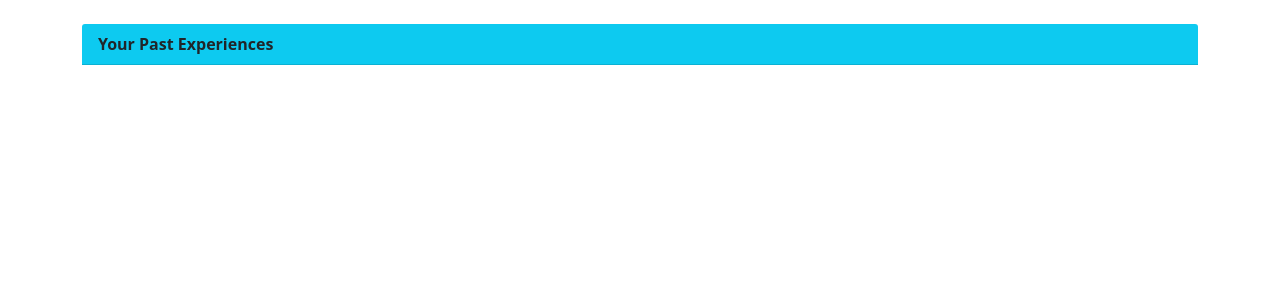
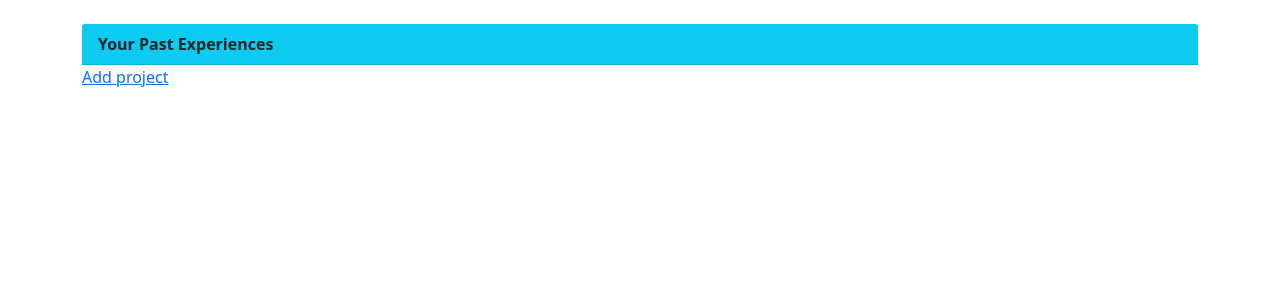
Before and after one commit to MayankGeek/PortfolioBuilder, a Django app: page /experience_details_page/62/ in a window 1280 px wide. Shown: the part 56-356 px from the top of the page. Run offline with Django 4.2, Linux system fonts and the light colour scheme; data comes from the database, SQL or seed files in the repository; both versions use the stored data as it was after the commit.

Commit message:
added backend for add_project_form

```diff
--- a/PortfolioBuilder/Home/urls.py
+++ b/PortfolioBuilder/Home/urls.py
@@ -20,7 +20,7 @@ urlpatterns = [
     path('expertise_details_page/',views.expertise_details_page,name='expertise_details_page'),
     path('add_experience_form/<slug>/',views.add_experience_form,name='add_experience_form'),
     path('experience_details_page/<slug>/',views.experience_details_page,name='experience_details_page'),
-    path('add_project_form/',views.add_project_form,name='add_project_form'),
+    path('add_project_form/<slug>/',views.add_project_form,name='add_project_form'),
     path('project_details_page/',views.project_details_page,name='project_details_page'),
     path('user_portfolios/',views.user_portfolios,name='user_portfolios'),
 ]
--- a/PortfolioBuilder/Home/views.py
+++ b/PortfolioBuilder/Home/views.py
@@ -1,7 +1,7 @@
 from django.shortcuts import render,HttpResponse,redirect,get_object_or_404
-from .forms import UserInfoForm,AddSkillForm,EducationForm,ExperienceForm
+from .forms import UserInfoForm,AddSkillForm,EducationForm,ExperienceForm,ProjectForm
 from django.contrib.auth.decorators import login_required
-from Home.models import UserInfo,Skill,Education,Experience
+from Home.models import UserInfo,Skill,Education,Experience,Project
 from django.contrib import messages
 
 # Create your views here.
@@ -90,7 +90,6 @@ def skill_details_page(request,slug):
 @login_required
 def add_education_form(request, slug):
     if request.method == "POST":
-
         form = EducationForm(request.POST)
         slug = UserInfo.objects.get(user=request.user, slug=slug)
         if form.is_valid():
@@ -166,8 +165,37 @@ def experience_details_page(request,slug):
     experience_details=Experience.objects.filter(slug__slug=slug).all()
     return render(request,"experience_details.html",{'experience_details':experience_details,'slug':slug})
 
-def add_project_form(request):
-    return render(request,'add_project_form.html')
+@login_required
+def add_project_form(request,slug):
+    try:
+        if request.method=="POST":
+            form=ProjectForm(request.POST)
+            slug=UserInfo.objects.get(user=request.user,slug=slug)
+            if form.is_Valid():
+                project_name=form.cleaned_data.get('project_name')
+                project_desc=form.cleaned_data.get('project_desc')
+                project_start_date=form.cleaned_data.get('project_start_date')
+                project_end_date=form.cleaned_data.get('project_end_date')
+                project_link=form.cleaned_data.get('project_link')
+                add_project=Project(user=request.user,
+                                    slug=slug,
+                                    project_name=project_name,
+                                    project_desc=project_desc,
+                                    project_start_date=project_start_date,
+                                    project_end_date=project_end_date,
+                                    project_link=project_link
+                                    )
+                add_project.save()
+                messages.success(request,"Project added successfully")
+                project_details=Project.objects.filter(slug__slug=slug).all()
+                return render(request,"add_project_form.html",{'project_details':project_details,'slug':slug})
+            else:
+                messages.success("somethin went wrong")
+        form=ProjectForm()
+        return render(request,"add_project_form.html",{'form':form,'slug':slug})
+    except:
+        messages(request,"We are facing some issues")
+    # return render(request,'add_project_form.html')
 
 def project_details_page(request):
     return render(request,'project_details.html')
--- a/PortfolioBuilder/templates/experience_details.html
+++ b/PortfolioBuilder/templates/experience_details.html
@@ -28,7 +28,7 @@ Experience Details
         {% endfor %}
 
     </div>
-    {% comment %} <a href="{% url 'home:experience' slug %}" class="button btn-outline-primary">Add more</a> {% endcomment %}
+    <a href="{% url 'Home:add_project_form' slug %}" class="button btn-outline-primary">Add project</a>
     {% comment %} <a href="{% url 'home:create' slug %}" class="button btn-warning">Create Portfolio</a> {% endcomment %}
 
 </div>
```
Also changed, not shown: PortfolioBuilder/Home/forms.py (+6 -1 lines), PortfolioBuilder/Home/models.py (+13 -8 lines), PortfolioBuilder/Home/migrations/0021_project.py (added), PortfolioBuilder/Home/migrations/0022_rename_project_completing_date_project_project_end_date.py (added), PortfolioBuilder/db.sqlite3.
